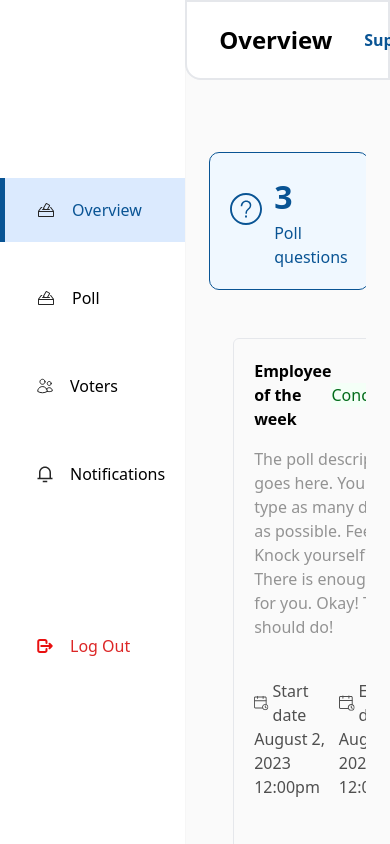
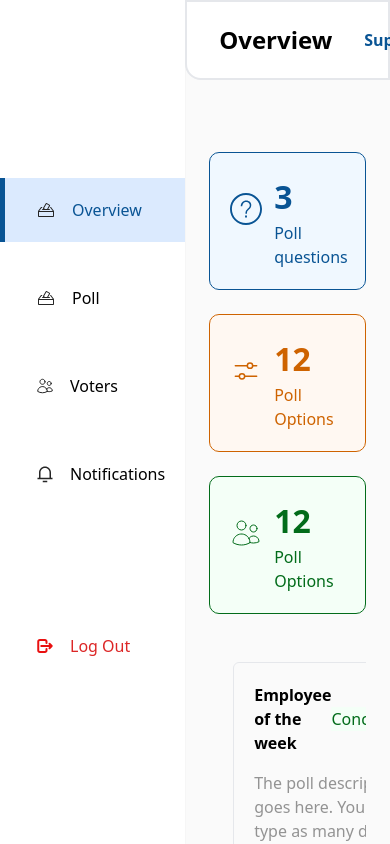
Before and after one commit to theblackjessy/Doravet, a Next.js app: page /dashboard/overview in a window 390 px wide. Built offline with nearby package versions, Linux system fonts and the light colour scheme.

Commit message:
overview stack

```diff
--- a/src/pages/dashboard/overview/index.js
+++ b/src/pages/dashboard/overview/index.js
@@ -23,22 +23,22 @@ const Dashboard = ({ children }) => {
   }
   return (
     <section className='w-full h-screen overflow-y-scroll'>
-      <aside className='flex my-12 gap-6 items-center' >
-        <div className='border-[#095494] border rounded-[10px] p-[20px] text-[#095494] w-[300px] bg-[#F0F8FF] flex gap-3'>
+      <aside className='md:flex my-12 gap-6 items-center' >
+        <div className='border-[#095494] border rounded-[10px] p-[20px] text-[#095494] my-6 md:my-0 md:w-[300px] bg-[#F0F8FF] flex gap-3'>
           <div className='py-5'> <PollQuestion /></div>
           <div className='flex flex-col '>
             <h3 className='font-bold text-[32px]' >3</h3>
             <h3 className='text-[16px]'>Poll questions</h3>
           </div>
         </div>
-        <div className='border-[#CE6300] border rounded-[10px] p-[20px] text-[#CE6300] w-[300px] bg-[#FFF8F2] flex gap-3 capitalize'>
+        <div className='border-[#CE6300] border rounded-[10px] p-[20px] text-[#CE6300] my-6 md:my-0 md:w-[300px] bg-[#FFF8F2] flex gap-3 capitalize'>
           <div className='py-5'> <PollOption /></div>
           <div className='flex flex-col '>
             <h3 className='font-bold text-[32px]' >12</h3>
             <h3 className='text-[16px]'>Poll options</h3>
           </div>
         </div>
-        <div className='border-[#026C1A] border rounded-[10px] p-[20px] text-[#026C1A] w-[300px] bg-[#F4FFF7] flex gap-3 capitalize'>
+        <div className='border-[#026C1A] border rounded-[10px] p-[20px] text-[#026C1A] my-6 md:my-0 md:w-[300px] bg-[#F4FFF7] flex gap-3 capitalize'>
           <div className='py-5'> <PollVoters /></div>
           <div className='flex flex-col '>
             <h3 className='font-bold text-[32px]' >12</h3>
```
